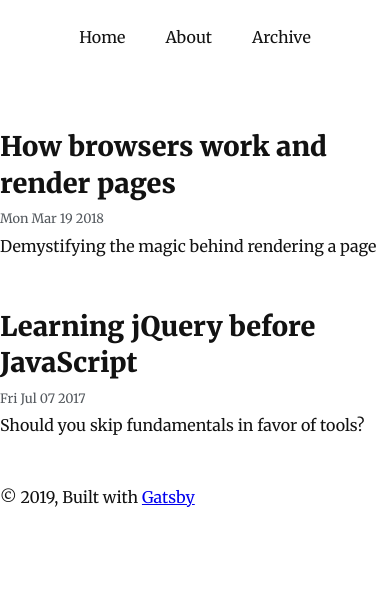
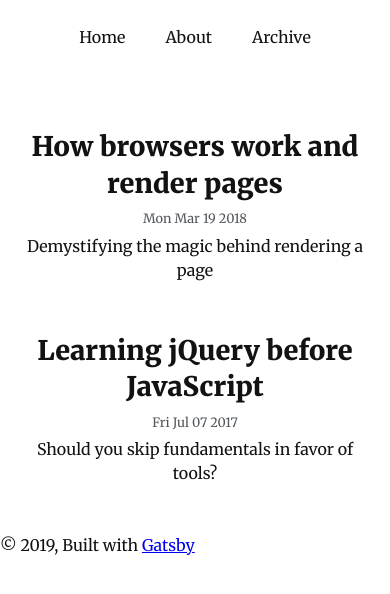
Before and after one commit to KleoPetroff/kleopetroff.github.io, a Gatsby site: page / in a window 390 px wide. Shown: the part 114-708 px from the top of the page. Built offline with nearby package versions, Linux system fonts and the light colour scheme; Gatsby itself is replaced by a stand-in of ours; some packages are replaced by stand-ins of ours.

Commit message:
feature: center text at mobile resolution

```diff
--- a/src/components/Articles/index.tsx
+++ b/src/components/Articles/index.tsx
@@ -10,6 +10,11 @@ interface PostsProps {
 const ArticleWrapper = styled.div`
   max-width: 640px;
   margin: 80px auto 0;
+
+  @media all and (max-width: 949px) {
+    padding: 0 20px;
+    text-align: center;
+  }
 `
 
 const Articles: React.FunctionComponent<PostsProps> = ({ posts }) => (
```
